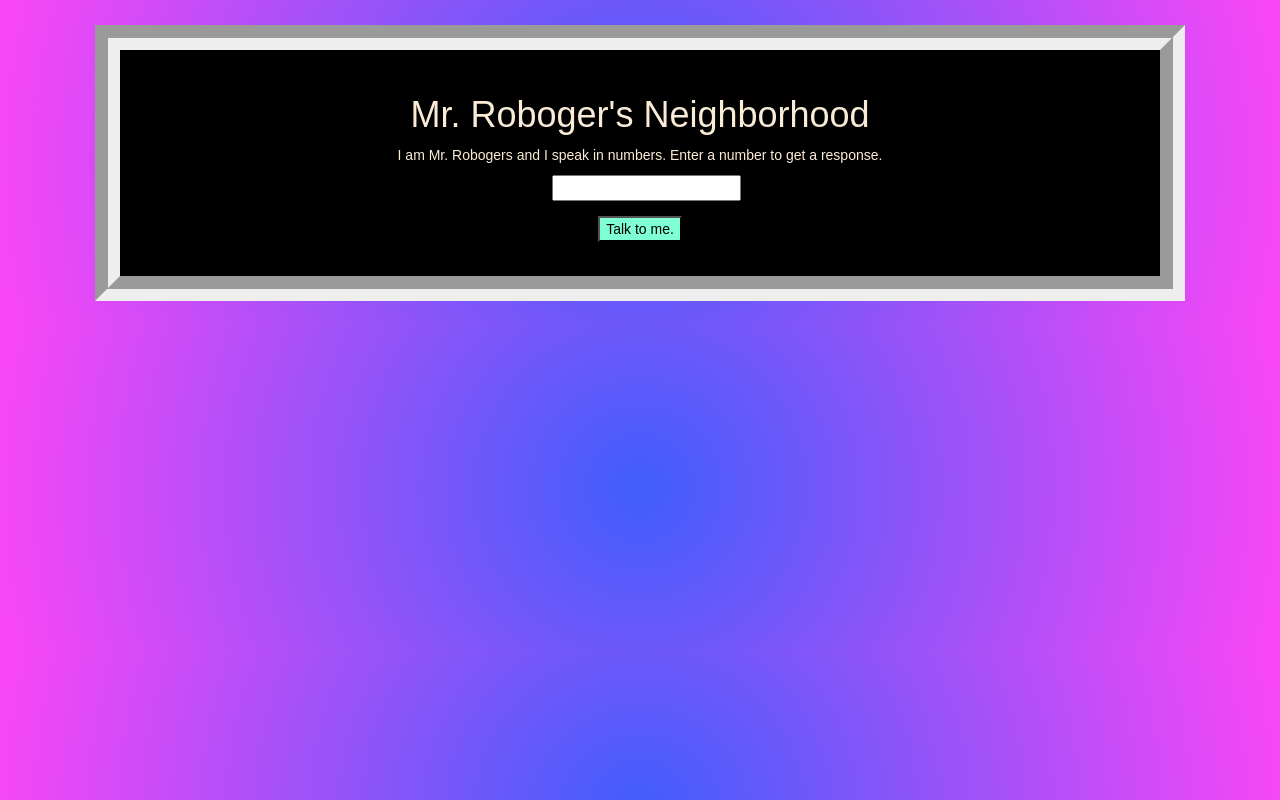
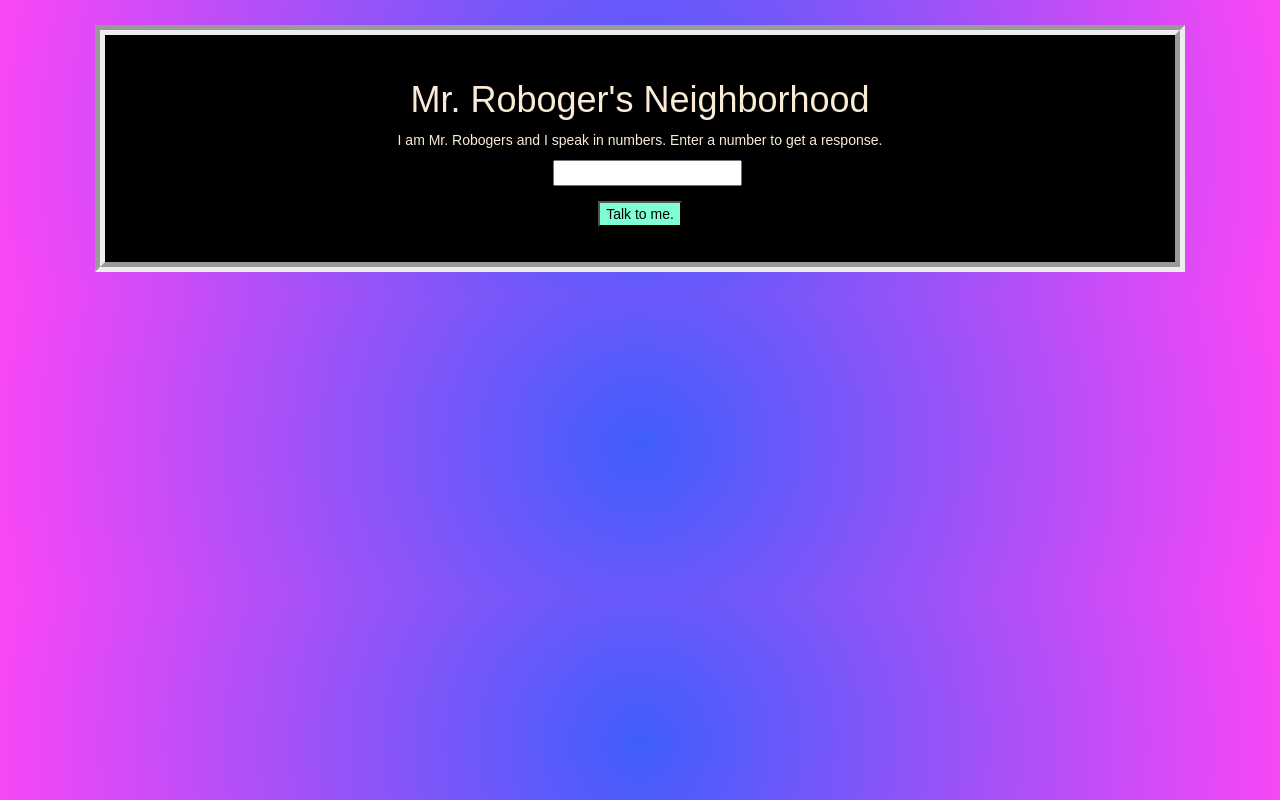
Before and after one commit to JoseyKinnaman/MrRobogersNeighborhood, a plain HTML site: page index.html in a window 1280 px wide. Drawn offline with Linux system fonts and the light colour scheme.

```diff
--- a/css/styles.css
+++ b/css/styles.css
@@ -17,7 +17,7 @@
   margin-left: 25px;
   margin-bottom: 25px;
   margin-right: 25px;
-  border: 25px;
+  border: 10px;
   border-style: groove;
 }
 
```
Also changed, not shown: 1 other file.
